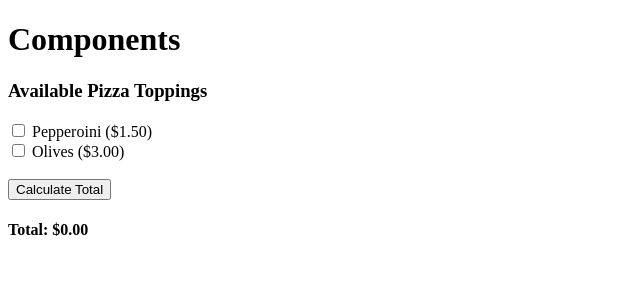
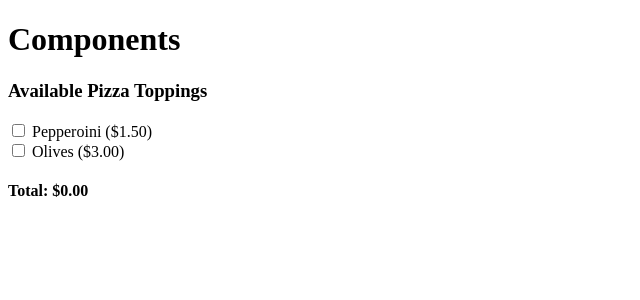
Before and after one commit to tsteelematc/components-2022ftuth, an Angular app: page / in a window 1280 px wide. Shown: the top 300 px of the page, without its empty margins (0-640 px from the left). Built offline with nearby package versions, Linux system fonts and the light colour scheme.

Commit message:
Automatically calculating the total...
Talked about Angular 'change detection'

```diff
--- a/src/app/pizza-toppings/pizza-toppings.component.html
+++ b/src/app/pizza-toppings/pizza-toppings.component.html
@@ -14,12 +14,6 @@
         {{ pt.name }} ({{ pt.price | currency }})
     </label>
 </div>
-<br>
-<button
-    (click)="calculateTotal()"
->
-    Calculate Total
-</button>
 <h4>
     Total: {{ total | currency }}
 </h4>
--- a/src/app/pizza-toppings/pizza-toppings.component.ts
+++ b/src/app/pizza-toppings/pizza-toppings.component.ts
@@ -22,15 +22,12 @@ export class PizzaToppingsComponent implements OnInit {
 
   availablePizzaToppings: PizzaToppingDisplay[] = [];
 
-  calculateTotal = () => {
-    this.total = this.availablePizzaToppings
+  // TS getter or read-only property
+
+  get total() {
+    console.log ('here')
+    return this.availablePizzaToppings
       .filter(x => x.checked)
-      .reduce(
-        (acc, x) => acc + x.price
-        , 0
-      )
-    ;
-  };
-
-  total = 0;
-}
+      .reduce ((acc,x) => acc + x.price, 0);
+  }
+};
```
